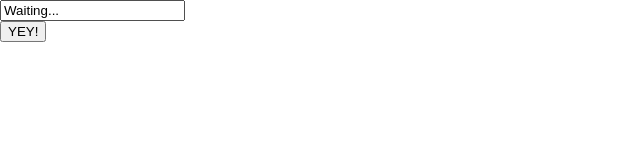
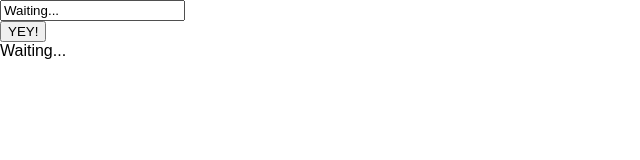
Before and after one commit to resistdesign/mio-piano, a React (Vite) app: page / in a window 1280 px wide. Shown: the top 160 px of the page, without its empty margins (0-640 px from the left). Built offline with nearby package versions, Linux system fonts and the light colour scheme.

Commit message:
chore: (repo) Automatic commit.

```diff
--- a/src/index.tsx
+++ b/src/index.tsx
@@ -28,6 +28,8 @@ const App: FC = () => {
                 <input type="text" value={message} onChange={onInput}/>
                 <br/>
                 <button onClick={onClick}>YEY!</button>
+                <br/>
+                <span>{message}</span>
             </div>
         </>
     );
```
